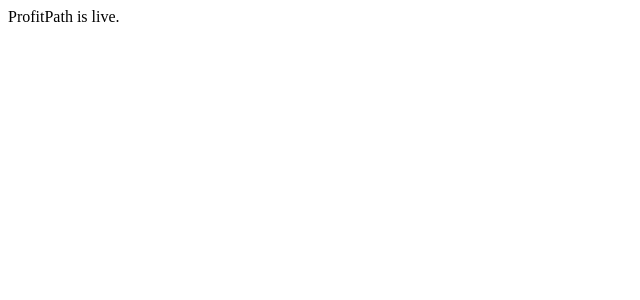
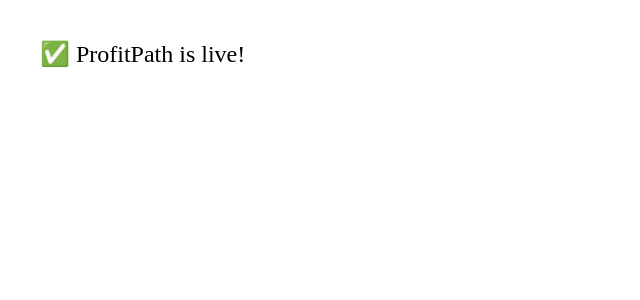
Before and after one commit to Riannadee2012/profitpath, a React (Create React App) app: page / in a window 1280 px wide. Shown: the top 300 px of the page, without its empty margins (0-640 px from the left). Built offline with nearby package versions, Linux system fonts and the light colour scheme.

Commit message:
Update App.js

```diff
--- a/src/App.js
+++ b/src/App.js
@@ -1 +1,7 @@
-import React from 'react'; const App = () => <div>ProfitPath is live.</div>; export default App;
+import React from 'react';
+
+const App = () => {
+  return <div style={{ padding: "2rem", fontSize: "1.5rem" }}>✅ ProfitPath is live!</div>;
+};
+
+export default App;
```
